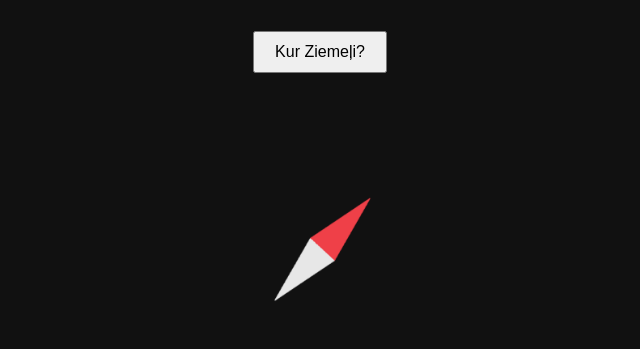
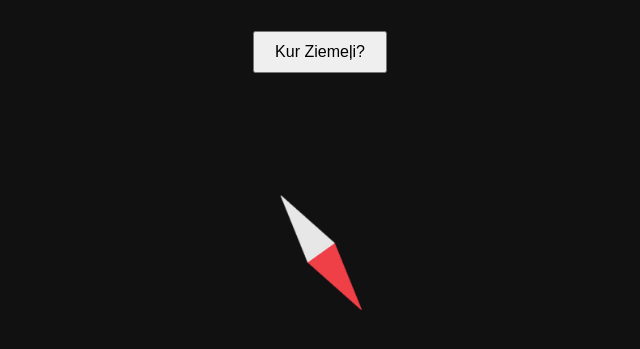
Before and after one commit to innathanksbeyonce/com-pass, a plain HTML site: page index.html in a window 1280 px wide. Shown: the part 79-428 px from the top of the page, without its empty margins (320-960 px from the left). Drawn offline with Linux system fonts and the light colour scheme.

Commit message:
Update index.html

```diff
--- a/index.html
+++ b/index.html
@@ -15,7 +15,7 @@
       width: 200px;
       height: 200px;
       margin: 80px auto;
-      background: url('arrow.png') center/contain no-repeat;
+      background: url('arrow1.png') center/contain no-repeat;
       transform-origin: center;
       transition: transform 0.05s linear;
     }
```
